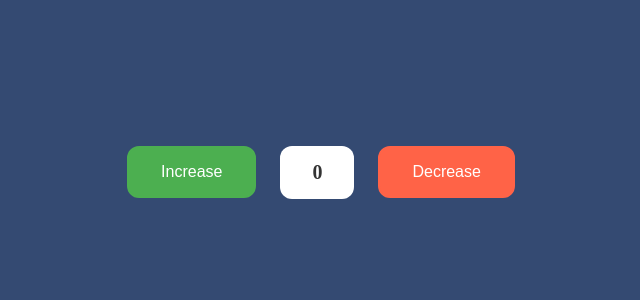
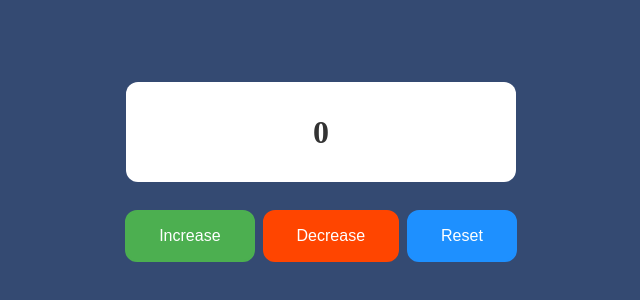
Before and after one commit to imoncoc/counter-app-closure, a plain HTML site: page index.html in a window 1280 px wide. Shown: the part 228-528 px from the top of the page, without its empty margins (319-959 px from the left). Drawn offline with Linux system fonts and the light colour scheme.

Commit message:
reset button and functionality added

```diff
--- a/index.html
+++ b/index.html
@@ -8,9 +8,12 @@
   <link rel="stylesheet" href="./style.css" />
   <body>
     <div class="container">
-      <button id="increaseBtn" class="increase-btn btn">Increase</button>
-      <p class="btn sum">0</p>
-      <button id="decreaseBtn" class="decrease-btn btn">Decrease</button>
+      <div><p class="btn sum">0</p></div>
+      <div class="">
+        <button id="increaseBtn" class="increase-btn btn">Increase</button>
+        <button id="decreaseBtn" class="decrease-btn btn">Decrease</button>
+        <button id="resetBtn" class="reset-btn btn">Reset</button>
+      </div>
     </div>
 
     <script src="./main.js"></script>
--- a/main.js
+++ b/main.js
@@ -1,6 +1,7 @@
 const sumElement = document.querySelector(".sum");
 const increaseButton = document.getElementById("increaseBtn");
 const decreaseButton = document.getElementById("decreaseBtn");
+const resetButton = document.getElementById("resetBtn");
 
 function createCalculator() {
   let sum = 0;
@@ -12,6 +13,10 @@ function createCalculator() {
     },
     subtract: function () {
       sum -= 1;
+      return sum;
+    },
+    reset: function () {
+      sum = 0;
       return sum;
     },
   };
@@ -27,3 +32,7 @@ decreaseButton.addEventListener("click", () => {
   const newSum = calculator.subtract();
   sumElement.textContent = newSum;
 });
+resetButton.addEventListener("click", () => {
+  const newSum = calculator.reset();
+  sumElement.textContent = newSum;
+});
--- a/style.css
+++ b/style.css
@@ -7,10 +7,11 @@
 .container {
     background-color: #344a72;
     display: flex;
+    flex-direction: column;
     justify-content: center;
     align-items: center;
+    gap: 20px;
     height: 100vh;
-    gap: 20px;
 }
 
 .btn {
@@ -39,12 +40,23 @@
 }
 
 .decrease-btn {
-    background-color: #FF6347;
+    background-color: #FF4500;
     color: white;
-    border: 2px solid #FF6347;
+    border: 2px solid #FF4500;
 }
 
 .decrease-btn:hover {
+    background-color: white;
+    color: black;
+}
+
+.reset-btn {
+    background-color: #1E90FF;
+    color: white;
+    border: 2px solid #1E90FF;
+}
+
+.reset-btn:hover {
     background-color: white;
     color: black;
 }
@@ -53,5 +65,10 @@
     background-color: White;
     color: #333;
     font-weight: 700;
-    font-size: 20px;
+    font-size: 32px;
+    width: 390px;
+    height: 100px;
+    display: flex;
+    justify-content: center;
+    align-items: center;
 }
```
